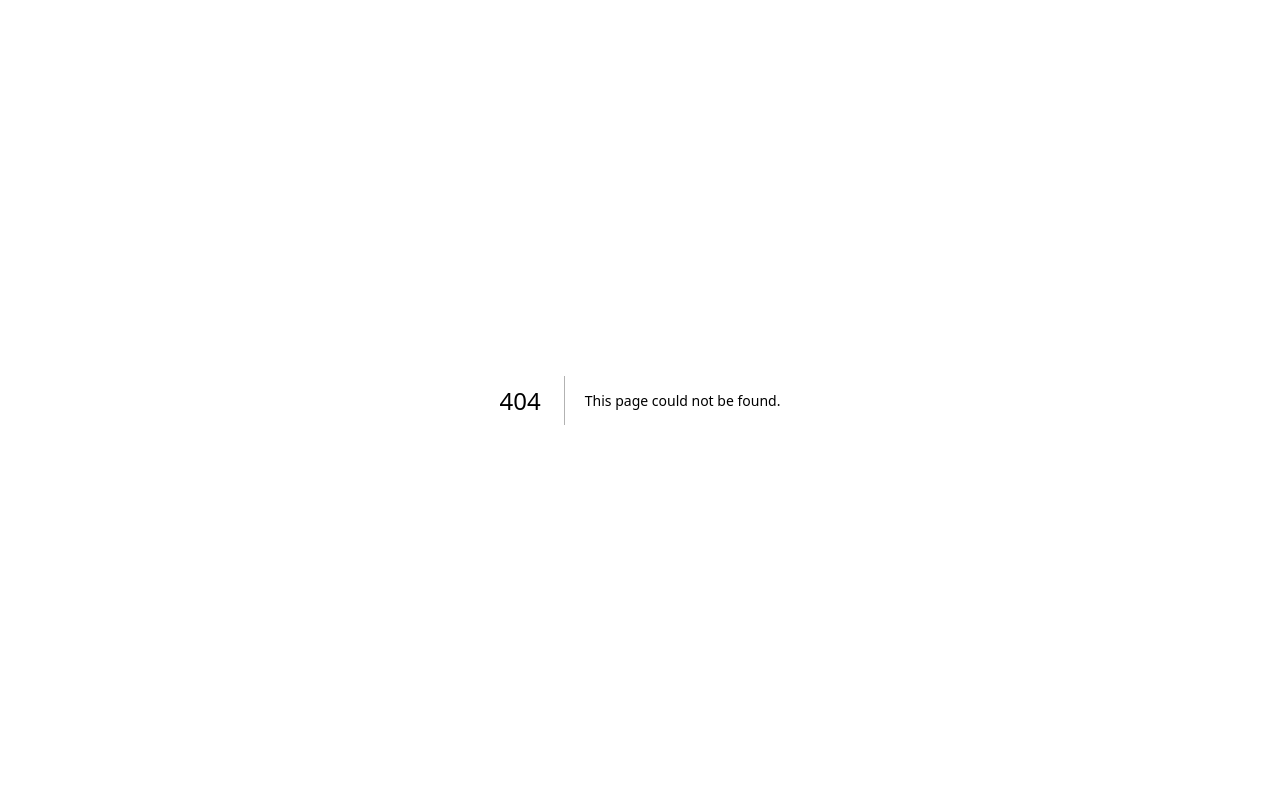
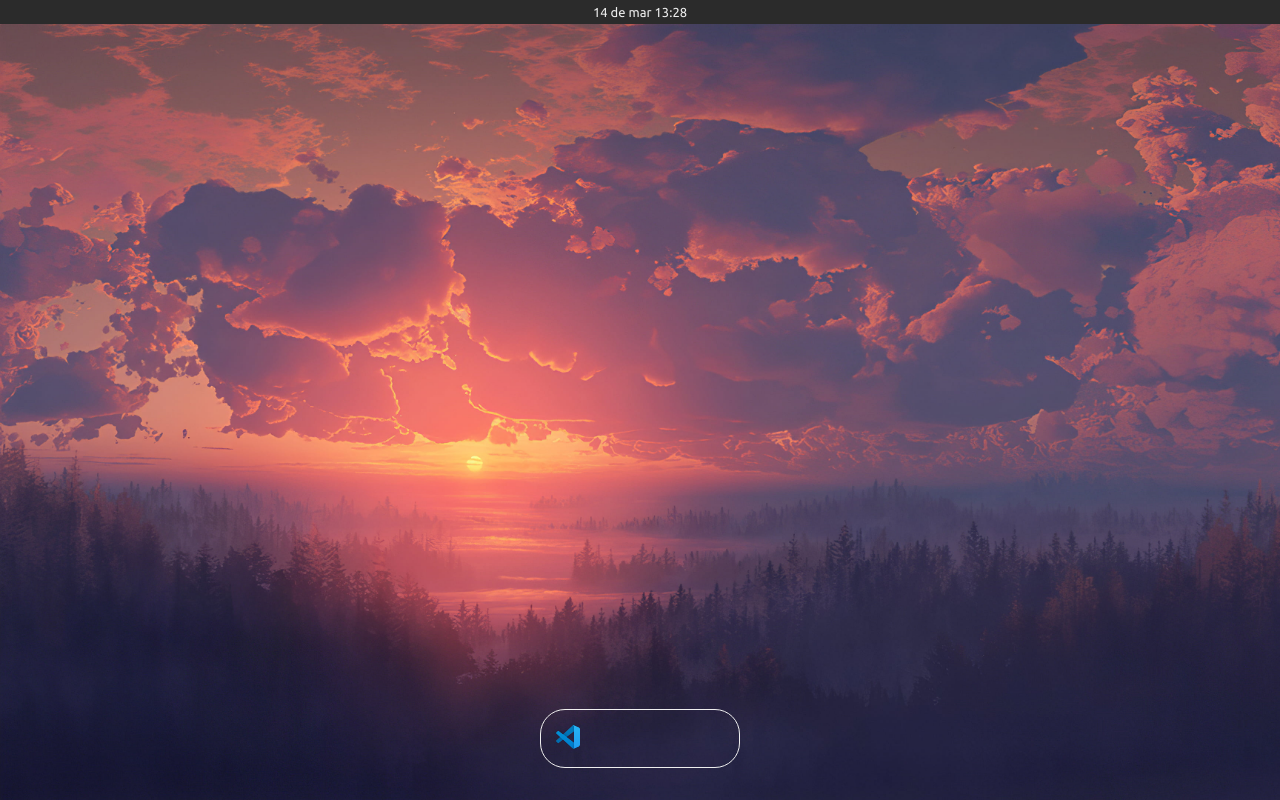
Before and after one commit to Jefferson-Guirra/Vscode-Portfolio, a Next.js app: page /desktop in a window 1280 px wide. Before the commit this address had no page. Built offline with nearby package versions, Linux system fonts and the light colour scheme.

Commit message:
feat: create desktop homePage

```diff
--- /dev/null
+++ b/src/pages/desktop/index.tsx
@@ -0,0 +1,40 @@
+import React from 'react'
+import styles from '../../styles/desktop.module.css'
+import Clock from '../../components/header/clock/Clock'
+import { ClockProps } from '../../protocols/clock'
+import Image from 'next/image'
+import Link from 'next/link'
+
+const index = () => {
+  const clockProps: ClockProps = {
+    language: 'pt-Br',
+    dateTimeFormatOptions: {
+      day: '2-digit',
+      month: 'short',
+      hour: '2-digit',
+      minute: '2-digit',
+    },
+  }
+  return (
+    <section className={styles.container}>
+      <header className={styles.header}>
+        <Clock
+          language={clockProps.language}
+          dateTimeFormatOptions={clockProps.dateTimeFormatOptions}
+        />
+      </header>
+      <nav className={styles.nav}>
+        <Link href="/">
+          <Image
+            src="/images/vscode.svg"
+            alt=" vscode icon"
+            width={24}
+            height={24}
+          />{' '}
+        </Link>
+      </nav>
+    </section>
+  )
+}
+
+export default index
--- /dev/null
+++ b/src/styles/desktop.module.css
@@ -0,0 +1,42 @@
+.container {
+    background-image: url('../../public/images/background.jpg');
+    background-repeat: no-repeat;
+    background-size: cover;
+    height: 100vh;
+    display: flex;
+    flex-direction: column;
+    justify-content: space-between;
+}
+
+.header {
+    background-color: var(--login-secondary-color);
+    color: #eee;
+    display: flex;
+    justify-content: center;
+    font-size: 13px;
+    padding: 5px;
+}
+
+.nav {
+    border: 1px solid #eee;
+    width: 100%;
+    max-width: 200px;
+    border-radius: 25px;
+    padding: 10px;
+    margin-bottom: 2rem;
+    align-self: center;
+}
+
+.nav a{
+    display: block;
+    width: fit-content;
+    padding: 5px;
+    border-radius: 12px;
+    cursor: pointer;
+    transition: .5s;
+}
+
+.nav a:hover{
+    background-color: var(--login-secondary-color) ;
+
+}
```
